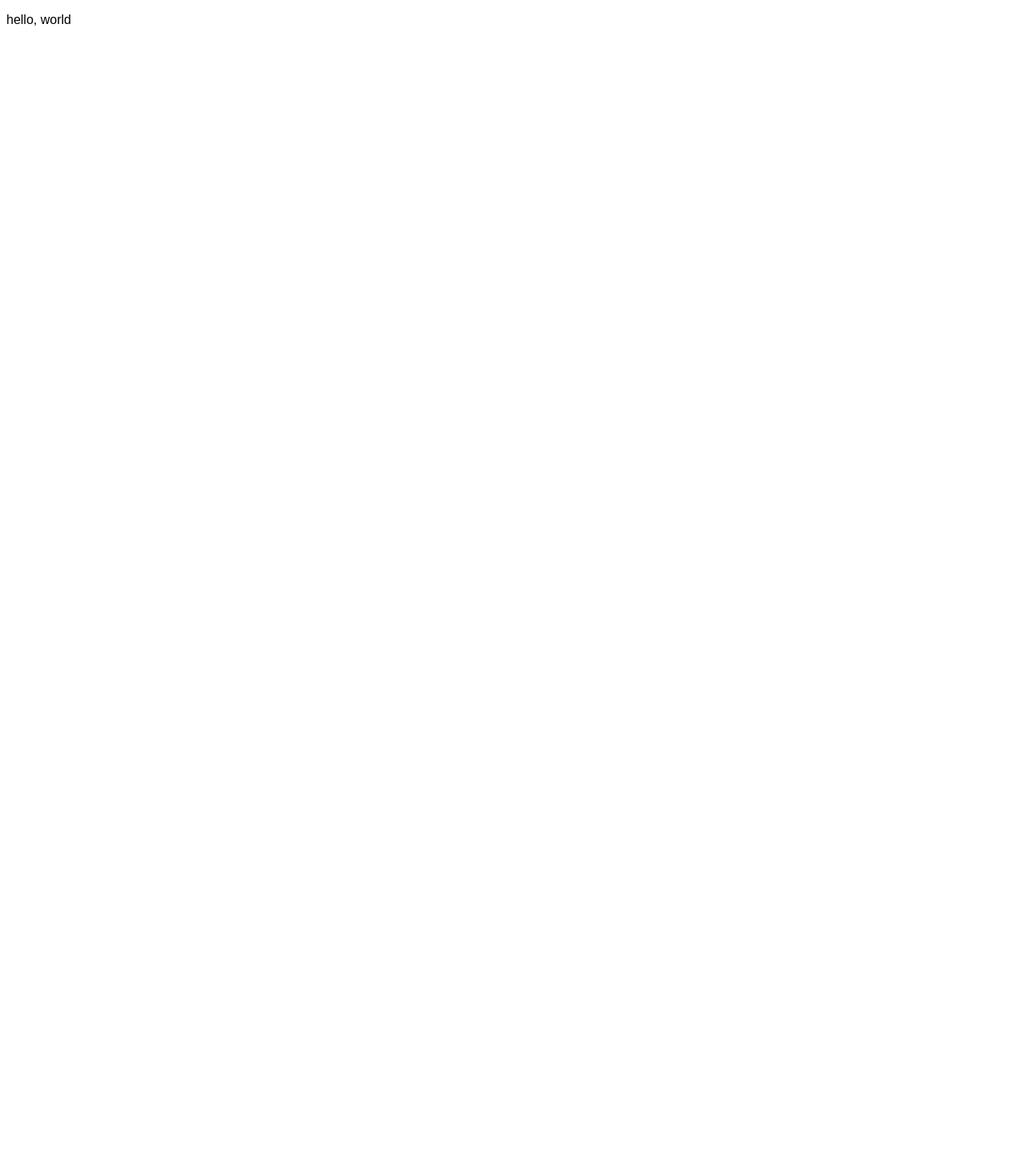
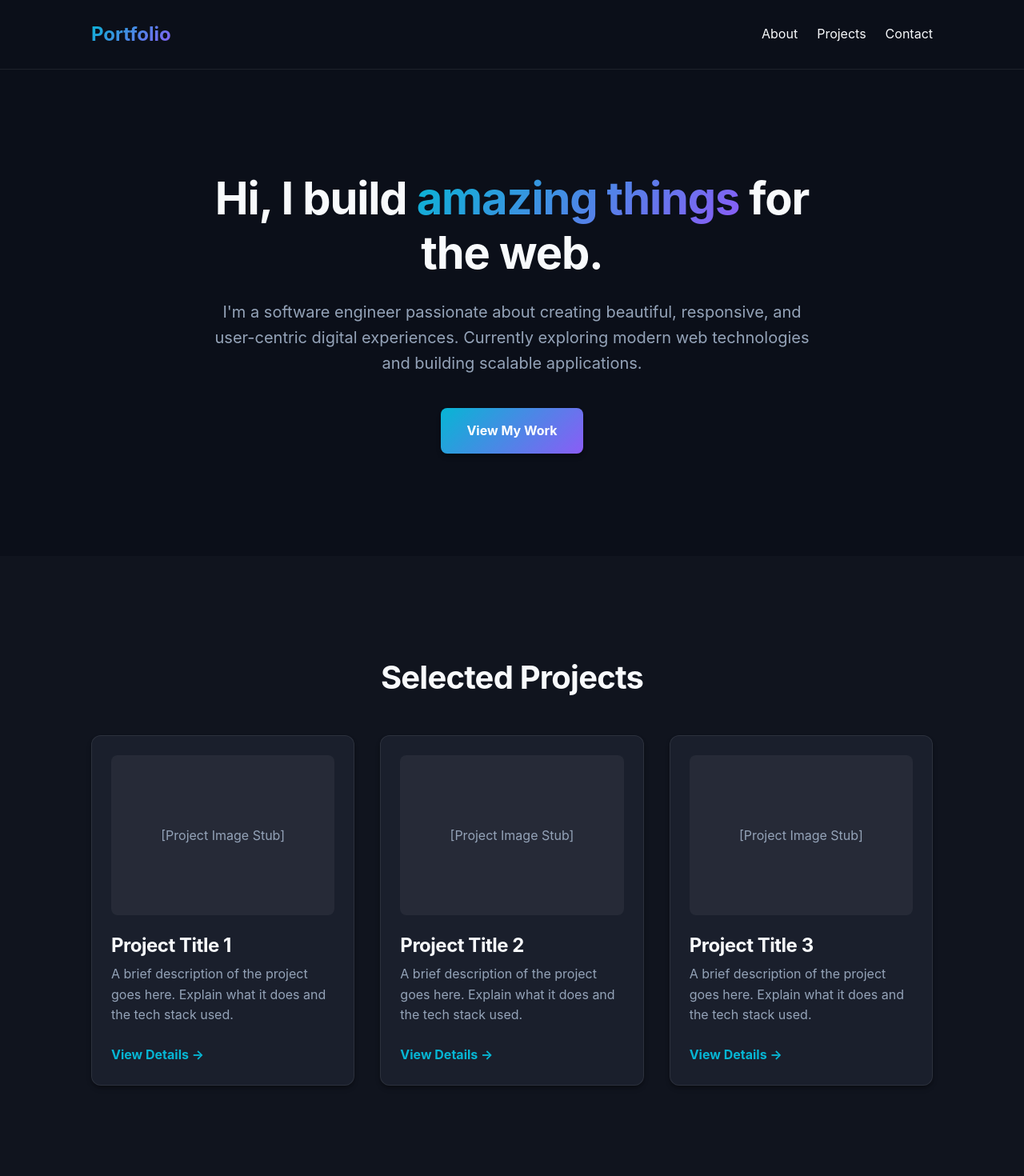
Before and after one commit to nshiff/nate-portfolio, a React (Vite) app: page / in a window 1280 px wide. Shown: the top 1470 px of the page at 80% size. Before the commit the page ends 800 px from the top, so only its background shows below. Built offline with nearby package versions, Linux system fonts and the light colour scheme.

Commit message:
raw output from Gemini via Antigravity

```diff
--- a/src/App.tsx
+++ b/src/App.tsx
@@ -1,7 +1,141 @@
+import React from 'react';
 
 export function App() {
+  return (
+    <>
+      {/* Header / Nav */}
+      <header style={{ padding: '1.5rem 0', borderBottom: '1px solid var(--border-color)' }}>
+        <div className="container" style={{ display: 'flex', justifyContent: 'space-between', alignItems: 'center' }}>
+          <div style={{ fontSize: '1.5rem', fontWeight: 'bold' }} className="text-gradient">
+            Portfolio
+          </div>
+          <nav>
+            <ul style={{ listStyle: 'none', display: 'flex', gap: '1.5rem' }}>
+              <li><a href="#about" style={{ color: 'var(--text-primary)' }}>About</a></li>
+              <li><a href="#projects" style={{ color: 'var(--text-primary)' }}>Projects</a></li>
+              <li><a href="#contact" style={{ color: 'var(--text-primary)' }}>Contact</a></li>
+            </ul>
+          </nav>
+        </div>
+      </header>
 
-  return (
-    <p>hello, world</p>
-  )
+      <main style={{ flex: 1 }}>
+        {/* Hero Section */}
+        <section id="about">
+          <div className="container" style={{ textAlign: 'center', maxWidth: '800px' }}>
+            <h1 style={{ fontSize: '3.5rem', marginBottom: '1.5rem' }}>
+              Hi, I build <span className="text-gradient">amazing things</span> for the web.
+            </h1>
+            <p style={{ fontSize: '1.25rem', color: 'var(--text-secondary)', marginBottom: '2.5rem' }}>
+              I'm a software engineer passionate about creating beautiful, responsive, and user-centric digital experiences.
+              Currently exploring modern web technologies and building scalable applications.
+            </p>
+            <a href="#projects" style={{
+              display: 'inline-block',
+              padding: '1rem 2rem',
+              background: 'var(--gradient-primary)',
+              color: 'white',
+              borderRadius: '8px',
+              fontWeight: 'bold',
+              boxShadow: 'var(--shadow-sm)'
+            }}>
+              View My Work
+            </a>
+          </div>
+        </section>
+
+        {/* Projects Section */}
+        <section id="projects" style={{ background: 'rgba(255,255,255,0.02)' }}>
+          <div className="container">
+            <h2 style={{ fontSize: '2.5rem', marginBottom: '3rem', textAlign: 'center' }}>Selected Projects</h2>
+
+            <div style={{
+              display: 'grid',
+              gridTemplateColumns: 'repeat(auto-fit, minmax(300px, 1fr))',
+              gap: '2rem'
+            }}>
+              {/* Project Stub 1 */}
+              <div className="card">
+                <div style={{
+                  height: '200px',
+                  background: 'rgba(255,255,255,0.05)',
+                  borderRadius: '8px',
+                  marginBottom: '1.5rem',
+                  display: 'flex',
+                  alignItems: 'center',
+                  justifyContent: 'center',
+                  color: 'var(--text-secondary)'
+                }}>
+                  [Project Image Stub]
+                </div>
+                <h3 style={{ fontSize: '1.5rem', marginBottom: '0.5rem' }}>Project Title 1</h3>
+                <p style={{ color: 'var(--text-secondary)', marginBottom: '1.5rem' }}>
+                  A brief description of the project goes here. Explain what it does and the tech stack used.
+                </p>
+                <a href="#" style={{ fontWeight: 'bold' }}>View Details &rarr;</a>
+              </div>
+
+              {/* Project Stub 2 */}
+              <div className="card">
+                <div style={{
+                  height: '200px',
+                  background: 'rgba(255,255,255,0.05)',
+                  borderRadius: '8px',
+                  marginBottom: '1.5rem',
+                  display: 'flex',
+                  alignItems: 'center',
+                  justifyContent: 'center',
+                  color: 'var(--text-secondary)'
+                }}>
+                  [Project Image Stub]
+                </div>
+                <h3 style={{ fontSize: '1.5rem', marginBottom: '0.5rem' }}>Project Title 2</h3>
+                <p style={{ color: 'var(--text-secondary)', marginBottom: '1.5rem' }}>
+                  A brief description of the project goes here. Explain what it does and the tech stack used.
+                </p>
+                <a href="#" style={{ fontWeight: 'bold' }}>View Details &rarr;</a>
+              </div>
+
+              {/* Project Stub 3 */}
+              <div className="card">
+                <div style={{
+                  height: '200px',
+                  background: 'rgba(255,255,255,0.05)',
+                  borderRadius: '8px',
+                  marginBottom: '1.5rem',
+                  display: 'flex',
+                  alignItems: 'center',
+                  justifyContent: 'center',
+                  color: 'var(--text-secondary)'
+                }}>
+                  [Project Image Stub]
+                </div>
+                <h3 style={{ fontSize: '1.5rem', marginBottom: '0.5rem' }}>Project Title 3</h3>
+                <p style={{ color: 'var(--text-secondary)', marginBottom: '1.5rem' }}>
+                  A brief description of the project goes here. Explain what it does and the tech stack used.
+                </p>
+                <a href="#" style={{ fontWeight: 'bold' }}>View Details &rarr;</a>
+              </div>
+            </div>
+          </div>
+        </section>
+      </main>
+
+      {/* Footer */}
+      <footer id="contact" style={{ padding: '3rem 0', borderTop: '1px solid var(--border-color)', textAlign: 'center' }}>
+        <div className="container">
+          <h2 style={{ fontSize: '2rem', marginBottom: '1rem' }}>Let's Connect</h2>
+          <p style={{ color: 'var(--text-secondary)', marginBottom: '2rem' }}>
+            I'm always open to discussing new projects, creative ideas or opportunities to be part of your visions.
+          </p>
+          <a href="mailto:hello@example.com" style={{ fontSize: '1.25rem', fontWeight: 'bold', borderBottom: '2px solid var(--accent-color)' }}>
+            hello@example.com
+          </a>
+          <div style={{ marginTop: '3rem', color: 'var(--text-secondary)', fontSize: '0.875rem' }}>
+            &copy; {new Date().getFullYear()} Your Name. All rights reserved.
+          </div>
+        </div>
+      </footer>
+    </>
+  );
 }
--- a/src/index.css
+++ b/src/index.css
@@ -1,3 +1,100 @@
+:root {
+  /* Color Palette - Premium Dark */
+  --bg-color: #0b0f19;
+  --surface-color: #1a1f2c;
+  --surface-color-hover: #252b3b;
+  --text-primary: #f8fafc;
+  --text-secondary: #94a3b8;
+
+  /* Accents - Electric Cyan & Purple Gradient */
+  --accent-color: #06b6d4;
+  --accent-glow: rgba(6, 182, 212, 0.5);
+  --gradient-primary: linear-gradient(135deg, #06b6d4, #8b5cf6);
+
+  /* Borders & Shadows */
+  --border-color: rgba(255, 255, 255, 0.08);
+  --shadow-sm: 0 4px 6px -1px rgba(0, 0, 0, 0.3), 0 2px 4px -2px rgba(0, 0, 0, 0.3);
+  --shadow-md: 0 10px 15px -3px rgba(0, 0, 0, 0.4), 0 4px 6px -4px rgba(0, 0, 0, 0.4);
+
+  /* Typography */
+  --font-sans: 'Inter', system-ui, -apple-system, sans-serif;
+  --font-mono: 'Fira Code', ui-monospace, monospace;
+}
+
+* {
+  box-sizing: border-box;
+  margin: 0;
+  padding: 0;
+}
+
 body {
-  font-family: Arial, Helvetica, sans-serif;
+  font-family: var(--font-sans);
+  background-color: var(--bg-color);
+  color: var(--text-primary);
+  line-height: 1.6;
+  -webkit-font-smoothing: antialiased;
+  -moz-osx-font-smoothing: grayscale;
+  min-height: 100vh;
+  display: flex;
+  flex-direction: column;
 }
+
+h1, h2, h3, h4, h5, h6 {
+  line-height: 1.2;
+  font-weight: 700;
+  letter-spacing: -0.02em;
+}
+
+a {
+  color: var(--accent-color);
+  text-decoration: none;
+  transition: color 0.2s ease;
+}
+
+a:hover {
+  color: #8b5cf6;
+}
+
+/* Layout Utilities */
+.container {
+  width: 100%;
+  max-width: 1100px;
+  margin: 0 auto;
+  padding: 0 1.5rem;
+}
+
+/* Typography Utilities */
+.text-gradient {
+  background: var(--gradient-primary);
+  -webkit-background-clip: text;
+  -webkit-text-fill-color: transparent;
+  background-clip: text;
+}
+
+/* Components */
+.card {
+  background: var(--surface-color);
+  border: 1px solid var(--border-color);
+  border-radius: 12px;
+  padding: 1.5rem;
+  transition: transform 0.3s ease, box-shadow 0.3s ease, background 0.3s ease;
+  box-shadow: var(--shadow-sm);
+}
+
+.card:hover {
+  transform: translateY(-4px);
+  box-shadow: var(--shadow-md);
+  border-color: rgba(255, 255, 255, 0.15);
+  background: var(--surface-color-hover);
+}
+
+/* Section Spacing */
+section {
+  padding: 5rem 0;
+}
+
+@media (min-width: 768px) {
+  section {
+    padding: 8rem 0;
+  }
+}
```
